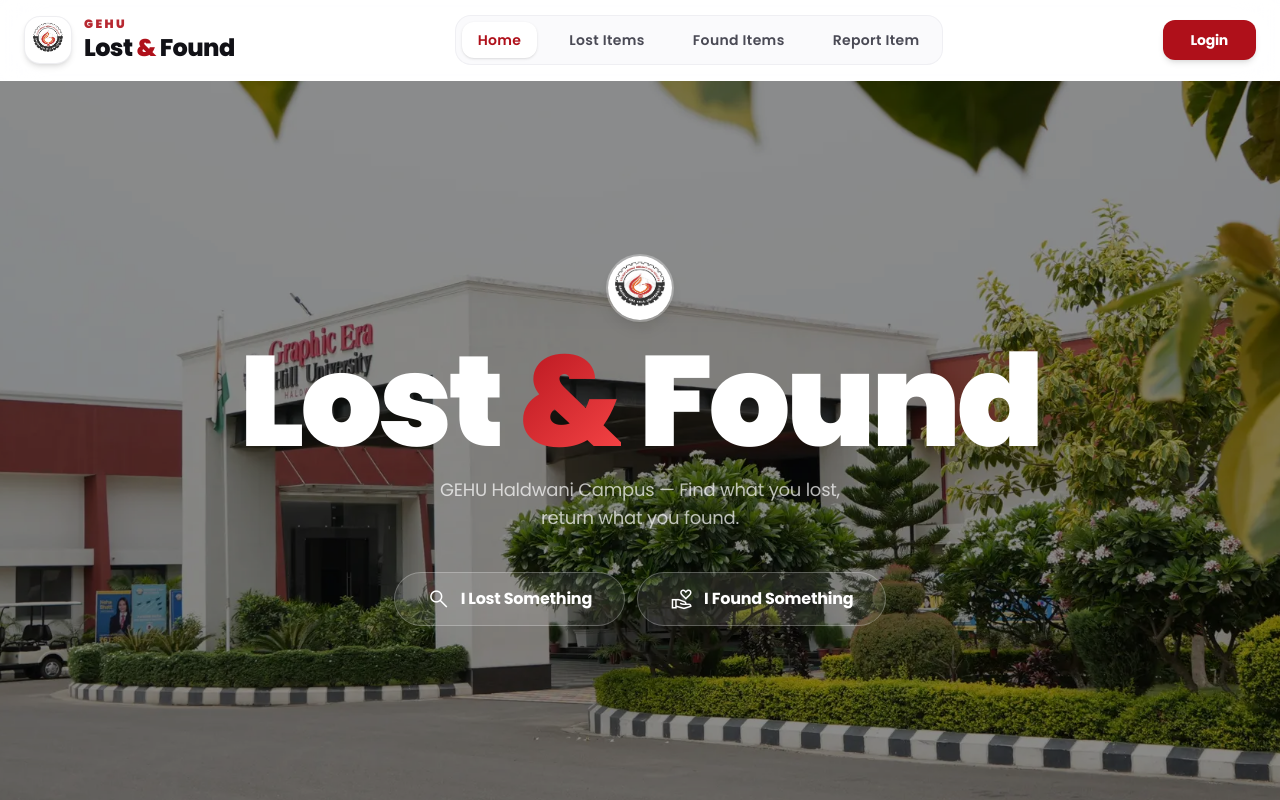
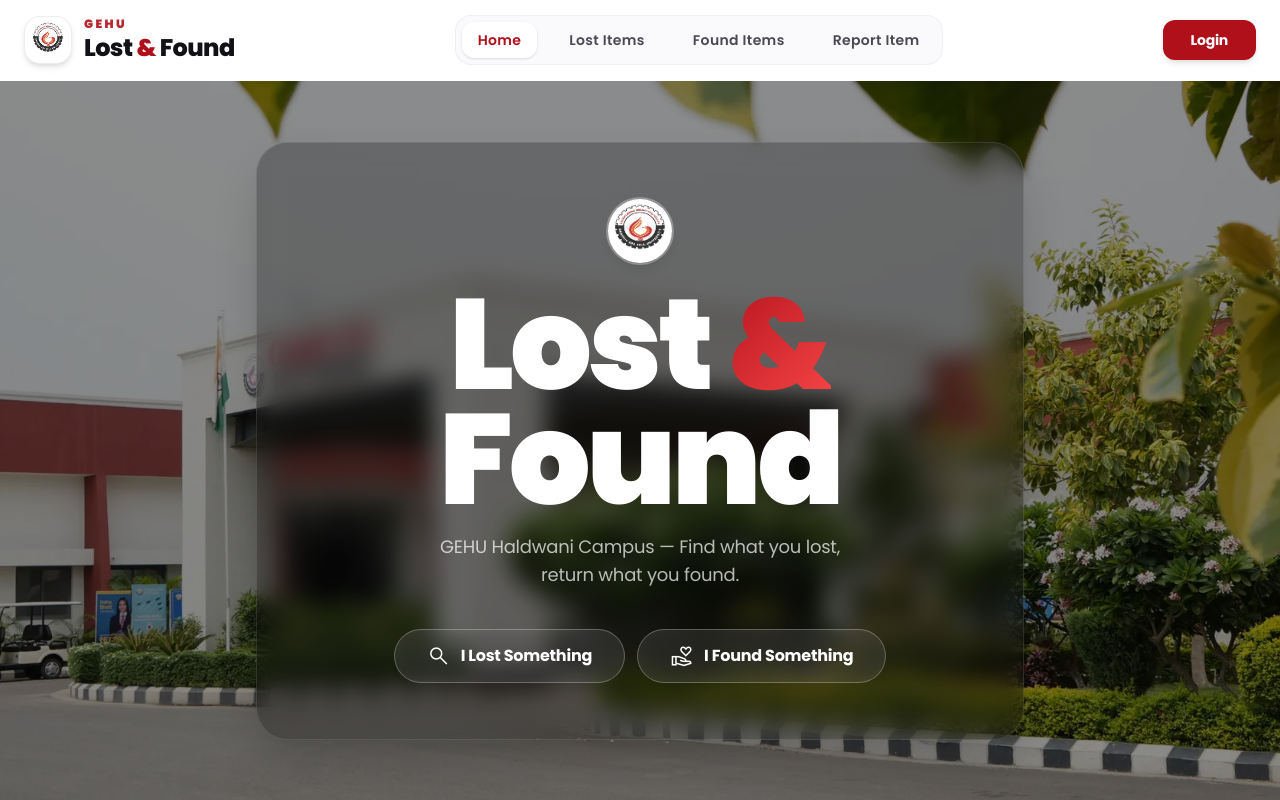
Before and after one commit to Rahul2005-ctrl/Lost-And-Found, a React (Vite) app: page / in a window 1280 px wide. Shown: the top 800 px of the page. Built offline with nearby package versions, Linux system fonts and the light colour scheme; no server answers; the database is empty.

Commit message:
UI: Wrapped hero content in a glassmorphism blurred box

```diff
--- a/src/pages/Home.jsx
+++ b/src/pages/Home.jsx
@@ -48,8 +48,8 @@
           <div className="absolute inset-0 bg-black/45" />
         </div>
 
-        {/* Centered Content */}
-        <div className="relative z-10 text-center px-4 sm:px-6 animate-fade-in-up">
+        {/* Centered Content Box */}
+        <div className="relative z-10 text-center px-6 sm:px-12 py-10 sm:py-14 mx-4 max-w-3xl w-full bg-black/25 backdrop-blur-md rounded-[2rem] border border-white/10 shadow-2xl animate-fade-in-up">
           <img src={gehuLogo} alt="GEHU" className="w-14 h-14 sm:w-16 sm:h-16 rounded-full mx-auto mb-6 ring-2 ring-white/30 shadow-lg" />
           <h1 className="font-heading text-5xl sm:text-7xl md:text-8xl lg:text-9xl font-black tracking-tighter leading-[0.9] text-white mb-4">
             Lost <span className="text-gradient">&</span> Found
```
